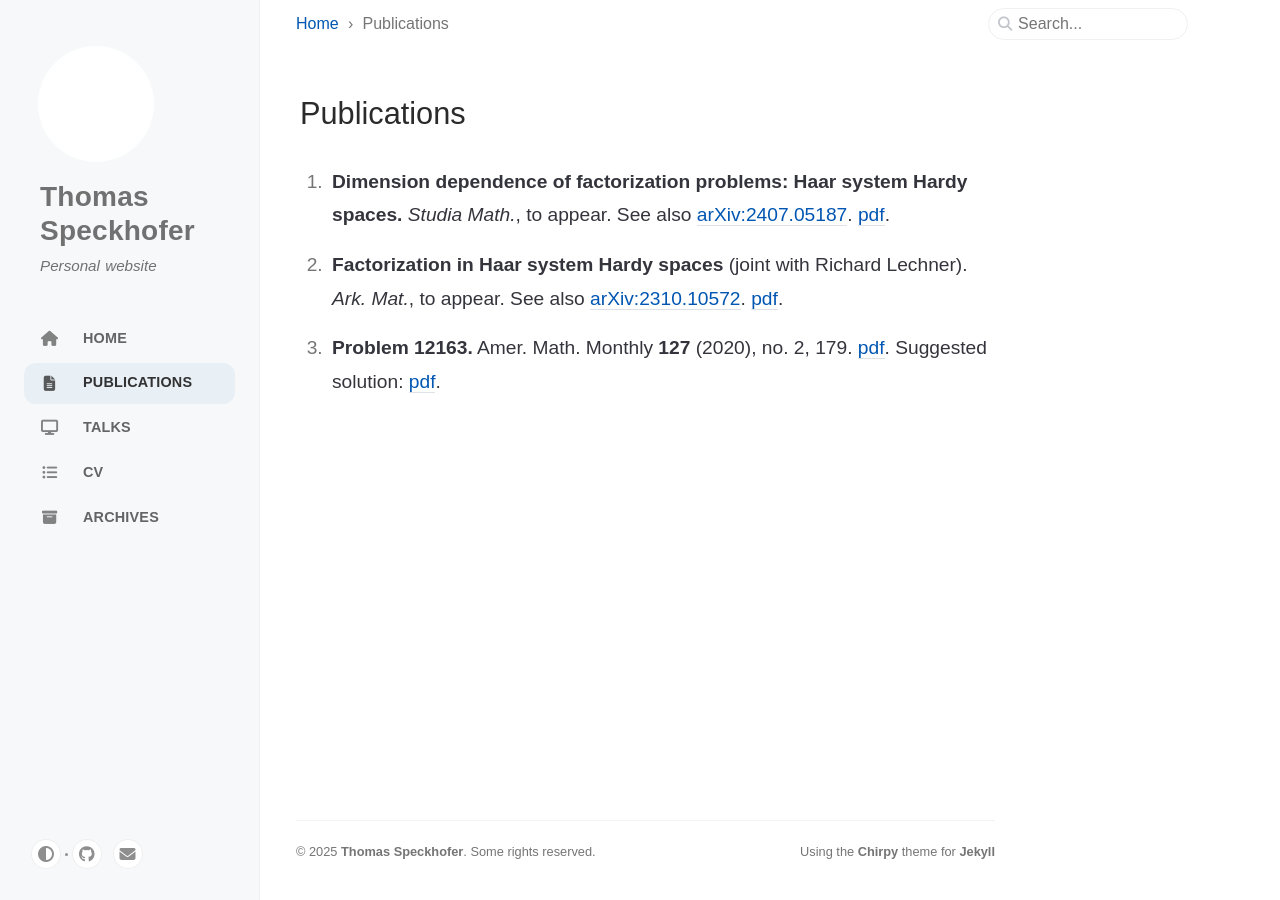
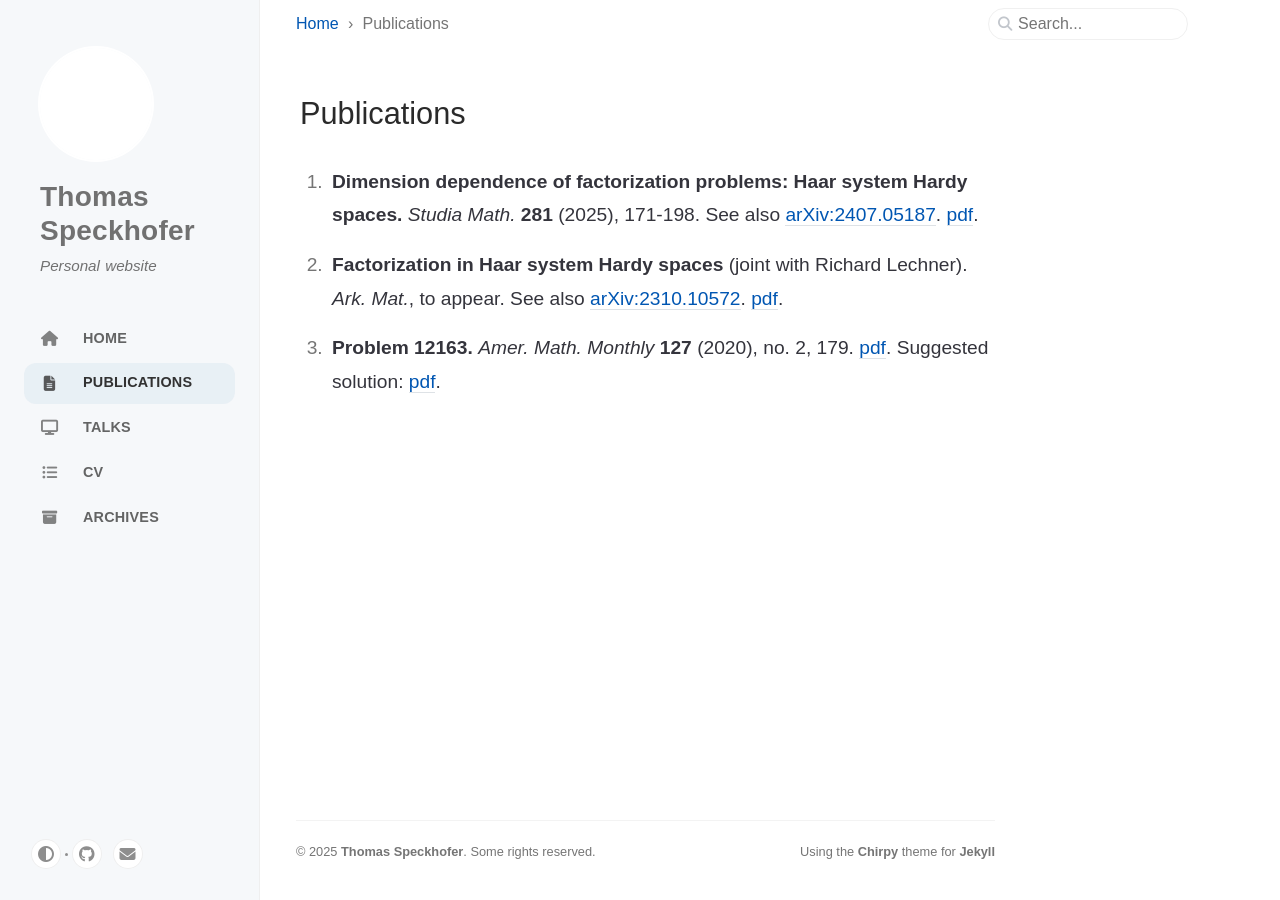
Before and after one commit to speckhofer/speckhofer.github.io, a Jekyll site: the page built from _tabs/publications.md, in a window 1280 px wide. Built offline with Jekyll 4.4.1, drawn with Linux system fonts in a browser that asks for light colours; cached includes are drawn as plain includes.

Commit message:
Update publications.md

```diff
--- a/_tabs/publications.md
+++ b/_tabs/publications.md
@@ -3,8 +3,8 @@ icon: fas fa-file-lines
 order: 1
 ---
 
-1. **Dimension dependence of factorization problems: Haar system Hardy spaces.** _Studia Math._, to appear. See also [arXiv:2407.05187](https://arxiv.org/abs/2407.05187). [pdf](https://www.impan.pl/shop/en/publication/transaction/download/product/115793).
+1. **Dimension dependence of factorization problems: Haar system Hardy spaces.** _Studia Math._ **281** (2025), 171-198. See also [arXiv:2407.05187](https://arxiv.org/abs/2407.05187). [pdf](https://www.impan.pl/shop/en/publication/transaction/download/product/115793).
 
 1. **Factorization in Haar system Hardy spaces** (joint with Richard Lechner). _Ark. Mat._, to appear. See also [arXiv:2310.10572](https://arxiv.org/abs/2310.10572). [pdf](https://arxiv.org/pdf/2310.10572.pdf).
 
-1. **Problem 12163.** Amer. Math. Monthly **127** (2020), no. 2, 179. [pdf](/assets/pdf/problem-12163.pdf). Suggested solution: [pdf](/assets/pdf/solution-12163.pdf).
+1. **Problem 12163.** _Amer. Math. Monthly_ **127** (2020), no. 2, 179. [pdf](/assets/pdf/problem-12163.pdf). Suggested solution: [pdf](/assets/pdf/solution-12163.pdf).
```
